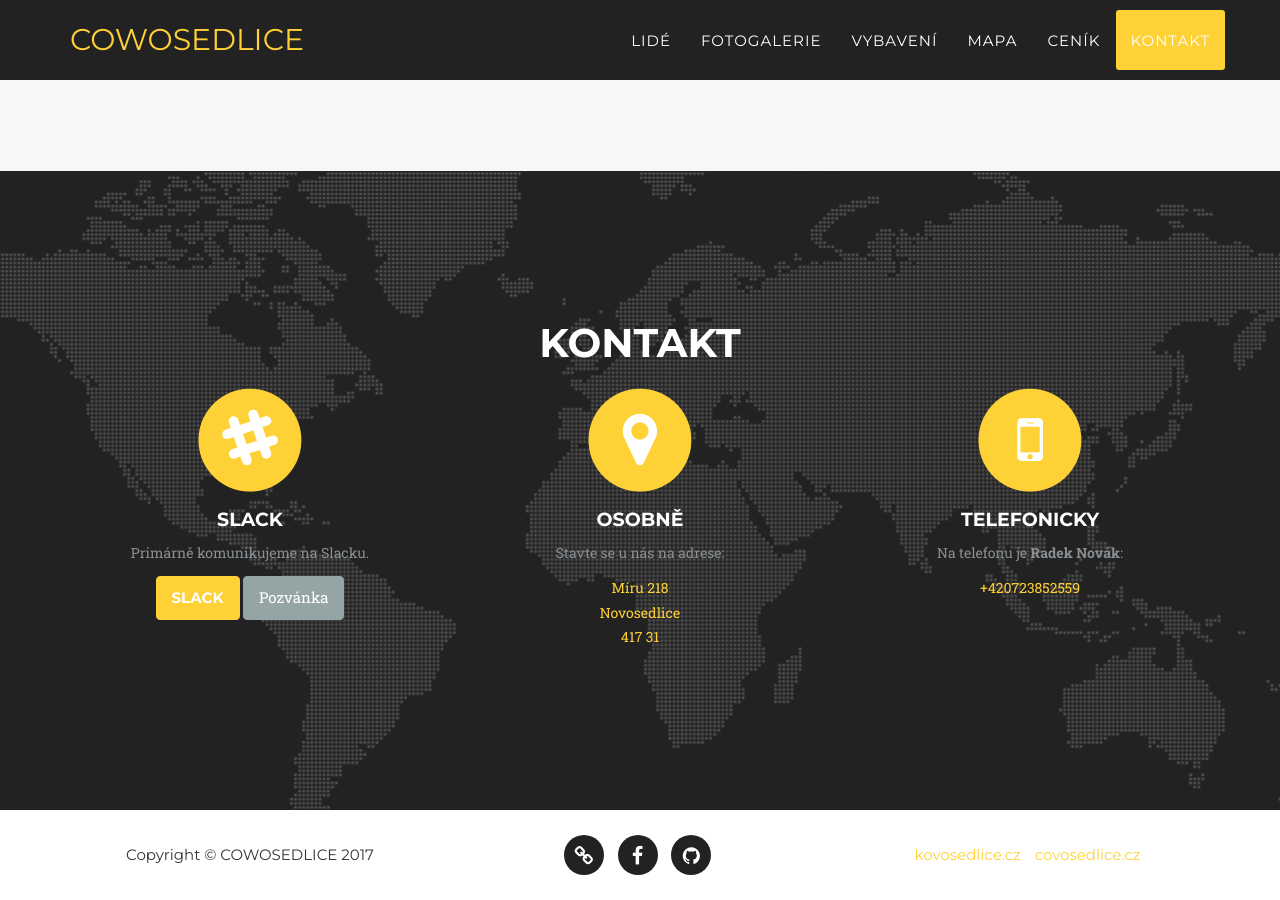
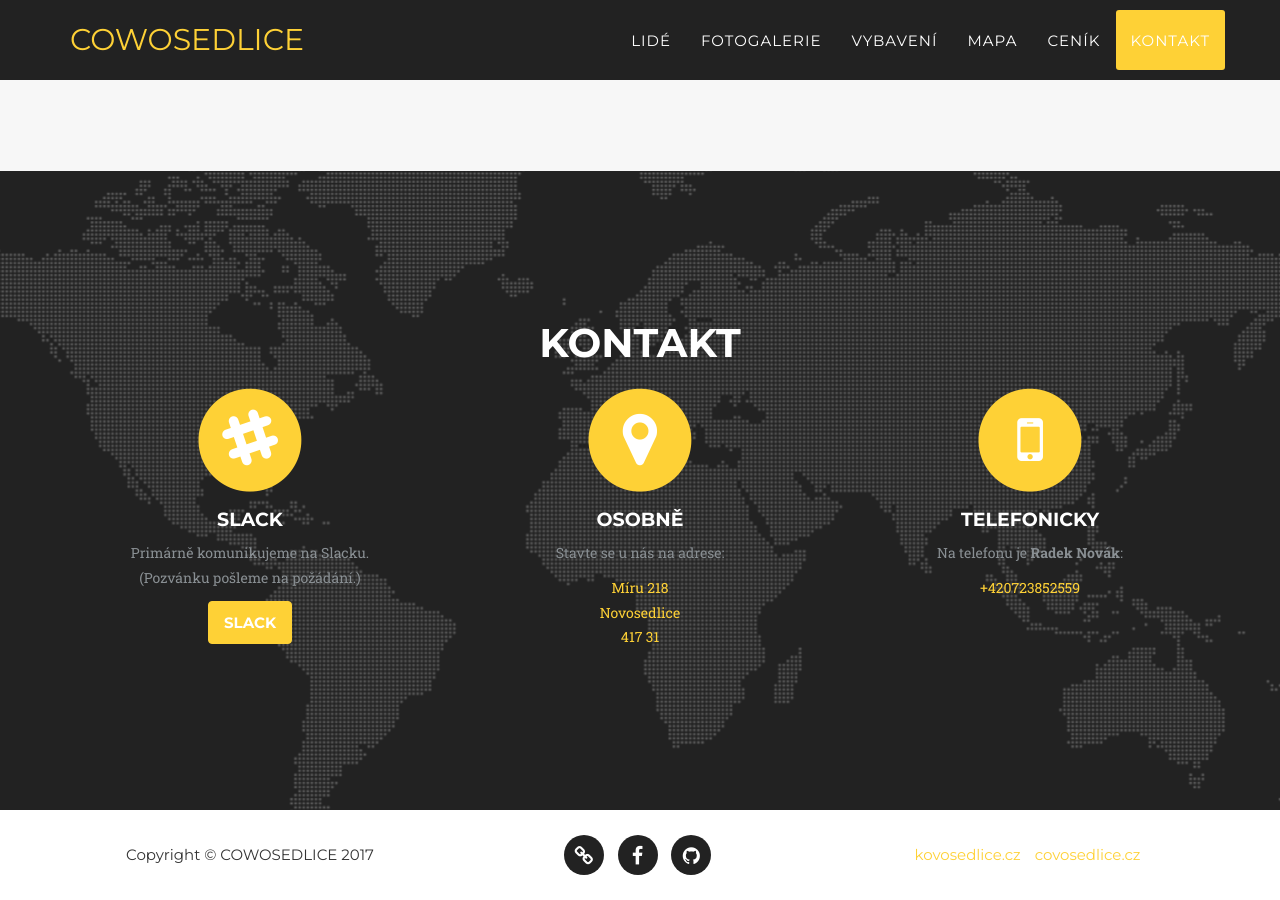
Before and after one commit to cowosedlice/cowosedlice.cz, a Jekyll site: the page built from index.html, in a window 1280 px wide and 900 px high, scrolled down 7133 px. Built offline with Jekyll 4.4.1, drawn with Linux system fonts in a browser that asks for light colours; some web fonts are replaced.

Commit message:
Remove slack invite.

```diff
--- a/_includes/contact.html
+++ b/_includes/contact.html
@@ -12,10 +12,9 @@
                         <i class="fa fa-slack fa-stack-1x fa-inverse"></i>
                     </span>
         <h4 class="section-heading">Slack</h4>
-        <p class="text-muted">Primárně komunikujeme na Slacku.</p>
+        <p class="text-muted">Primárně komunikujeme na Slacku.<br>(Pozvánku pošleme na požádání.)</p>
         <p>
           <a href="https://cowosedlice.slack.com" class="btn btn-primary" role="button">Slack</a>
-          <a href="https://slackinvite.me/to/cowosedlice" class="btn btn-default" role="button">Pozvánka</a>
         </p>
       </div>
       <div class="col-md-4">
```
